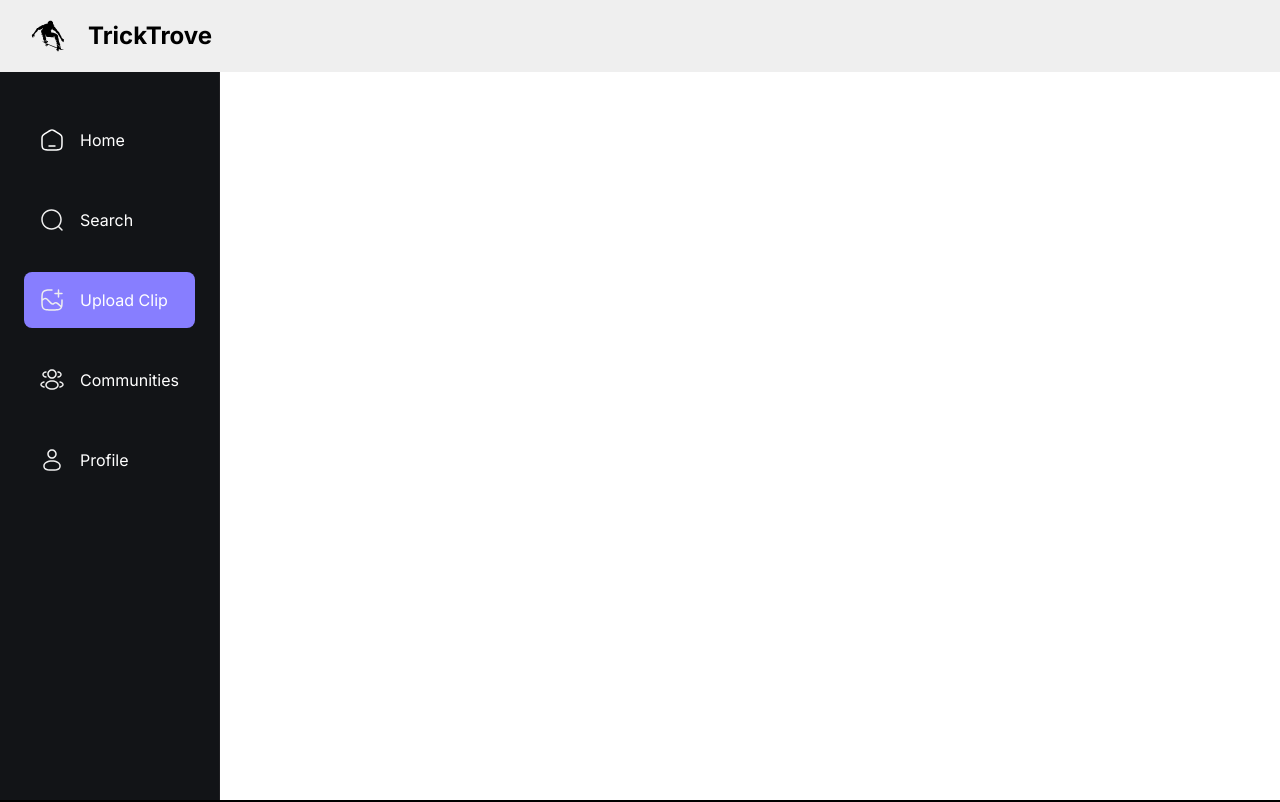
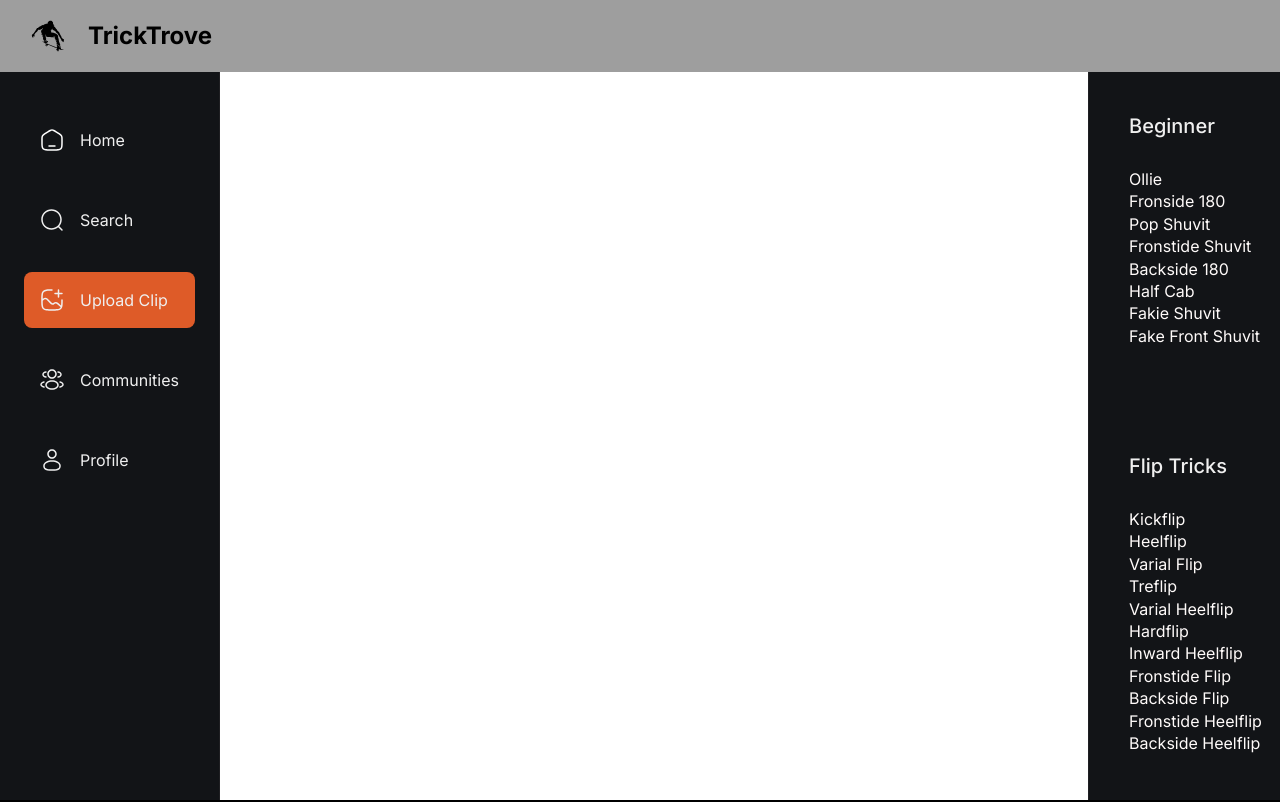
Before and after one commit to tiernan-farrell/tricktrove, a Next.js app: page /upload-clip in a window 1280 px wide. Shown: the top 802 px of the page. Built offline with nearby package versions, Linux system fonts and the light colour scheme; no server answers; what @uploadthing/react would draw is missing.

Commit message:
Updated styling

```diff
--- a/app/(root)/page.tsx
+++ b/app/(root)/page.tsx
@@ -9,8 +9,6 @@ export default async function Home() {
   console.log(result);
   return (
     <>
-
-      <h1 className="head-text text-left text-light-2">Home</h1>
 
       <section className="mt-9 flex flex-col gap-10">
         {result.clips.length === 0 ? (
--- a/app/(root)/upload-clip/page.tsx
+++ b/app/(root)/upload-clip/page.tsx
@@ -14,8 +14,9 @@ async function Page() {
     return (
         <>
 
-
-            <UploadClip userId={userInfo._id} btnTitle="Upload Clip" />
+            <div className="px-24">
+                <UploadClip userId={userInfo._id} btnTitle="Upload Clip" />
+            </div>
 
         </>
     )
--- a/app/globals.css
+++ b/app/globals.css
@@ -5,7 +5,7 @@
 @layer components {
   /* main */
   .main-container {
-    @apply flex min-h-screen flex-1 flex-col items-center bg-dark-1 px-6 pb-10 pt-28 max-md:pb-32 sm:px-10;
+    @apply flex min-h-screen flex flex-1 flex-col items-center bg-dark-1 px-32 pb-10 pt-28 max-md:pb-32 sm:px-10;
   }
 
   .logo {
@@ -90,7 +90,7 @@
   }
 
   .rightsidebar {
-    @apply sticky right-0 top-0 z-20 flex h-screen w-fit flex-col justify-between gap-12 overflow-auto border-l border-l-dark-4 bg-dark-2 px-10 pb-6 pt-28 max-xl:hidden;
+    @apply fixed w-48 right-0 top-0 z-0 flex h-screen flex-col justify-between gap-4 overflow-auto border-l border-l-dark-4 bg-dark-2 px-10 pb-6 pt-28 max-xl:hidden;
   }
 }
 
--- a/components/cards/ClipCard.tsx
+++ b/components/cards/ClipCard.tsx
@@ -42,6 +42,8 @@ const ClipCard = ({
     comments,
     isComment,
     }: ClipCardProps) => {
+        const blob = new Blob([content], { type: 'video/quicktime' });
+        const videoUrl = URL.createObjectURL(blob);
         return (
             <article className="flex w-full flex-col rounded-xl bg-dark-2 p-7">
                 <div className="flex items-start justify-between">
@@ -63,7 +65,10 @@ const ClipCard = ({
                             <h4 className="cursor-pointer text-base-semibold text-light-1">{author.name}</h4>
                         </Link>
                         {/* TODO: Implement video display here */}
-                        <video src={content} />
+                        <video controls autoPlay src={videoUrl}>
+                            <source src={videoUrl} type="video/quicktime" />
+                            Your browser does not support the video tag.
+                        </video>
                         <p className="mt-2 text-small-regular text-light-2">{caption}</p>
 
                         <div className="mt-5 flex flex-col gap-3">
--- a/components/shared/RightSidebar.tsx
+++ b/components/shared/RightSidebar.tsx
@@ -2,7 +2,7 @@ export default function RightSidebar() {
     return (
         <section className="custon-scrollbar rightsidebar">
             <div className="flex flex-1 flex-col justify-start">
-                <h3 className="text-heading4-medium text-light-1">Suggested Tricks</h3>
+                <h3 className="text-heading4-medium text-light-1">Beginner</h3>
                  <div className='mt-7 flex w-[350px] flex-col gap-9'>
 
                 <ul>
@@ -11,18 +11,33 @@ export default function RightSidebar() {
                     <li className='!text-base-regular text-light-3'>Pop Shuvit</li>
                     <li className='!text-base-regular text-light-3'>Fronstide Shuvit</li>
                     <li className='!text-base-regular text-light-3'>Backside 180</li>
-                    <li className='!text-base-regular text-light-3'>Kickflip</li>
-                    <li className='!text-base-regular text-light-3'>Heelflip</li>
-                    <li className='!text-base-regular text-light-3'>Treflip</li>
+                    <li className='!text-base-regular text-light-3'>Half Cab</li>
+                    <li className='!text-base-regular text-light-3'>Fakie Shuvit</li>
+                    <li className='!text-base-regular text-light-3'>Fake Front Shuvit</li>
                 </ul>
                  </div>
             </div>
 
             <div className="flex flex-1 flex-col justify-start">
-                <h3 className="text-heading4-medium text-light1">
-                    Suggested Spots
-                </h3>
+                <h3 className="text-heading4-medium text-light-1">Flip Tricks</h3>
+                 <div className='mt-7 flex w-[350px] flex-col gap-9'>
+
+                <ul>
+                    <li className='!text-base-regular text-light-3'>Kickflip</li>
+                    <li className='!text-base-regular text-light-3'>Heelflip</li>
+                    <li className='!text-base-regular text-light-3'>Varial Flip</li>
+                    <li className='!text-base-regular text-light-3'>Treflip</li>
+                    <li className='!text-base-regular text-light-3'>Varial Heelflip</li>
+                    <li className='!text-base-regular text-light-3'>Hardflip</li>
+                    <li className='!text-base-regular text-light-3'>Inward Heelflip</li>
+                    <li className='!text-base-regular text-light-3'>Fronstide Flip</li>
+                    <li className='!text-base-regular text-light-3'>Backside Flip</li>
+                    <li className='!text-base-regular text-light-3'>Fronstide Heelflip</li>
+                    <li className='!text-base-regular text-light-3'>Backside Heelflip</li>
+                </ul>
+                 </div>
             </div>
+
         </section>
     )
 }
--- a/tailwind.config.js
+++ b/tailwind.config.js
@@ -173,7 +173,7 @@ module.exports = {
     },
     extend: {
       colors: {
-        "primary-500": "#877EFF",
+        "primary-500": "#de5b28",
         "secondary-500": "#FFB620",
         blue: "#0095F6",
         "logout-btn": "#FF5A5A",
@@ -182,9 +182,10 @@ module.exports = {
         "dark-2": "#121417",
         "dark-3": "#101012",
         "dark-4": "#1F1F22",
-        "light-1": "#FFFFFF",
-        "light-2": "#EFEFEF",
-        "light-3": "#7878A3",
+        "light-1": "#EFEFEF",
+
+        "light-2": "#9e9e9e",
+        "light-3": "#fffbfa",
         "light-4": "#5C5C7B",
         "gray-1": "#697C89",
         glassmorphism: "rgba(16, 16, 18, 0.60)",
```
